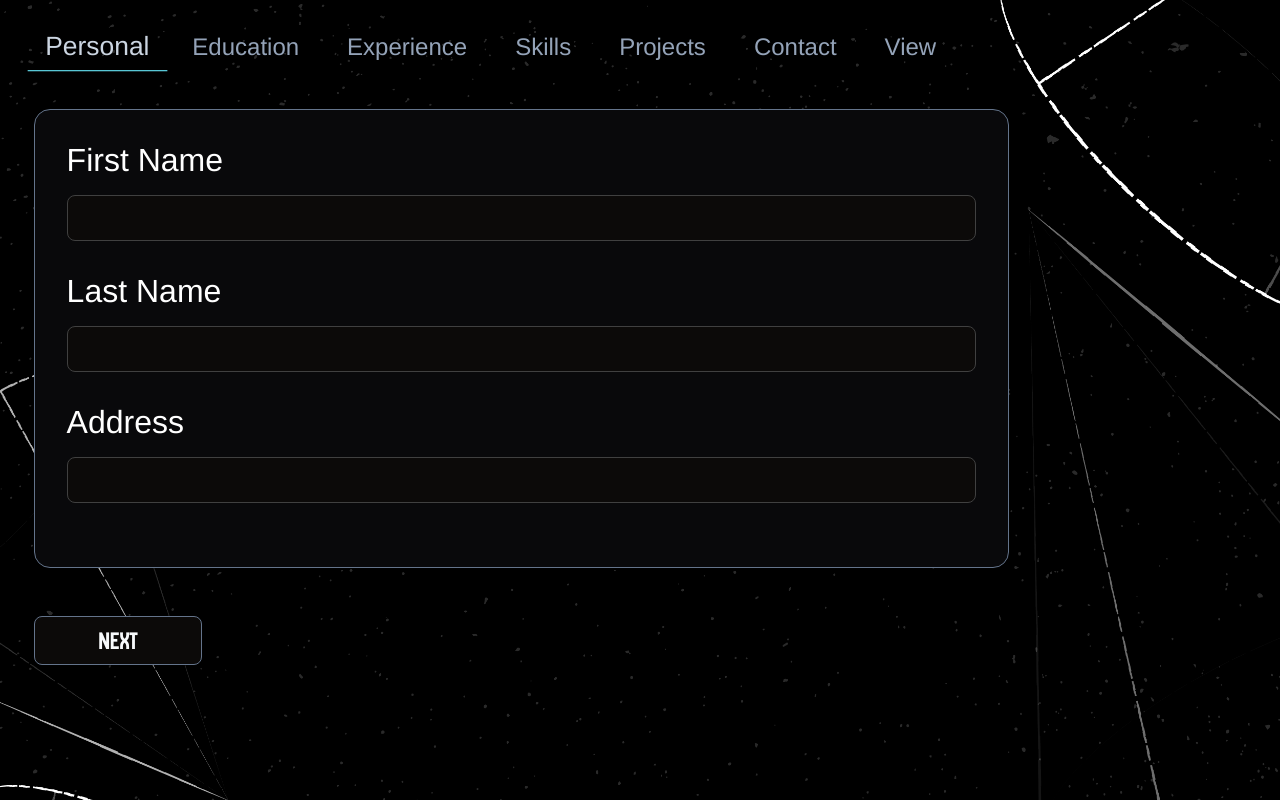
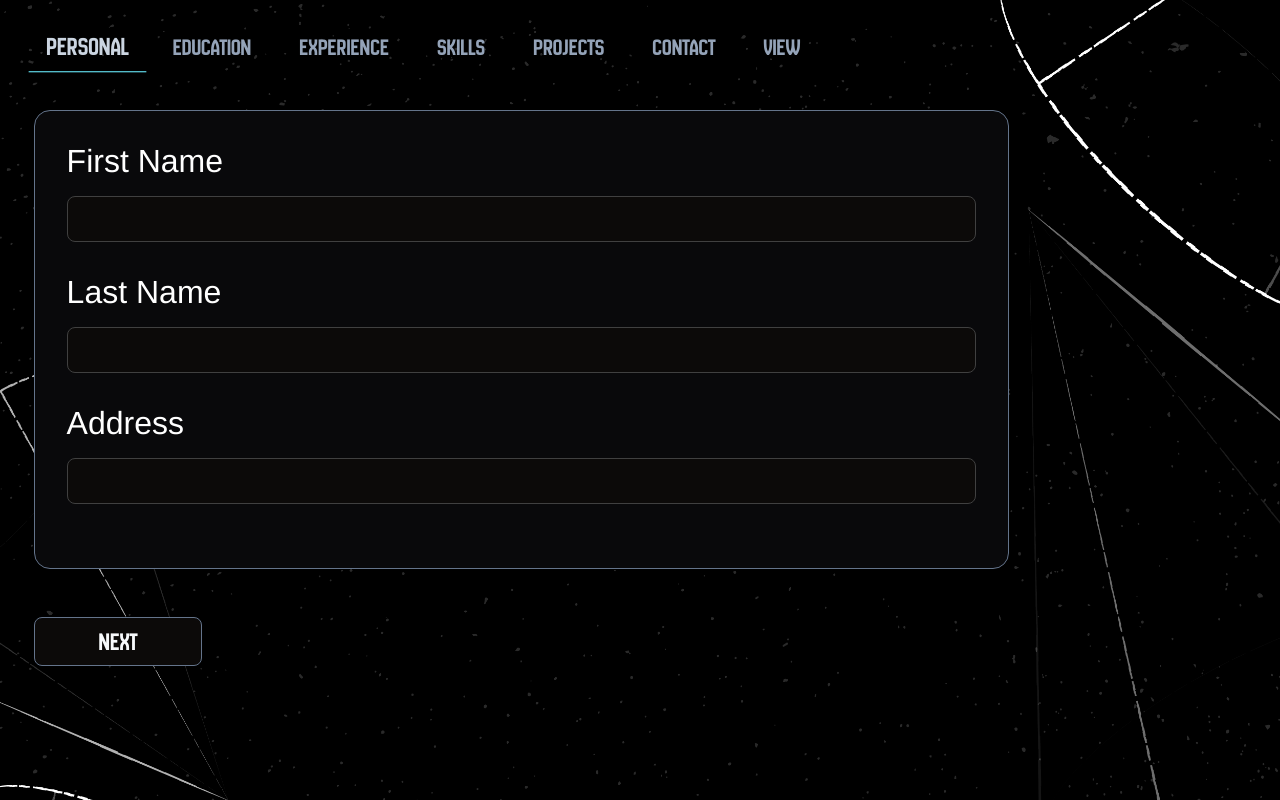
Before and after one commit to MhmdFais/resume.io, a React (Vite) app: page /home in a window 1280 px wide. Built offline with nearby package versions, Linux system fonts and the light colour scheme.

Commit message:
chore: fixed input fields issues

```diff
--- a/src/components/ExperinceInfo.jsx
+++ b/src/components/ExperinceInfo.jsx
@@ -92,7 +92,6 @@ function ExperienceInfo({ data, onSubmit }) {
                                     name="description"
                                     value={experience.description}
                                     onChange={(event) => handleChange(experience.id, event)}
-                                    required
                                 />
                             </div>
                         </div>
--- a/src/components/HomeScreen.jsx
+++ b/src/components/HomeScreen.jsx
@@ -29,10 +29,10 @@ function HomeScreen() {
             ...prevState,
             [sectionName]: data
         }));
-        const nextSectionIndex = navigationElements.indexOf(sectionName) + 1;
-        if (nextSectionIndex < navigationElements.length) {
-            setCurrentSection(navigationElements[nextSectionIndex]);
-        }
+        // const nextSectionIndex = navigationElements.indexOf(sectionName) + 1;
+        // if (nextSectionIndex < navigationElements.length) {
+        //     setCurrentSection(navigationElements[nextSectionIndex]);
+        // }
     };
 
     const renderContent = () => {
--- a/src/components/ProjectsInfo.jsx
+++ b/src/components/ProjectsInfo.jsx
@@ -53,7 +53,6 @@ function ProjectsInfo({ data, onSubmit }) {
                                 name="projectDescription"
                                 value={project.projectDescription}
                                 onChange={(event) => handleChange(project.id, event)}
-                                required
                             />
                         </div>
                         <div className="labelDiv">
@@ -64,7 +63,6 @@ function ProjectsInfo({ data, onSubmit }) {
                                 name="projectLink"
                                 value={project.projectLink}
                                 onChange={(event) => handleChange(project.id, event)}
-                                required
                             />
                         </div>
                         <div className="addRemoveDiv">
--- a/src/styles/HomeScreen.css
+++ b/src/styles/HomeScreen.css
@@ -17,7 +17,7 @@
     border: none;
     padding: 0.5rem 1rem;
     font-size: clamp(1rem, 2vw, 1.5rem);
-    font-family: cvFontNormal;
+    font-family: welcomeScreenFont;
     cursor: pointer;
     color: var(--navElementColor);
     transition: color 0.5s ease, transform 0.5s ease, border-bottom-color 0.5s ease-in-out;
```
